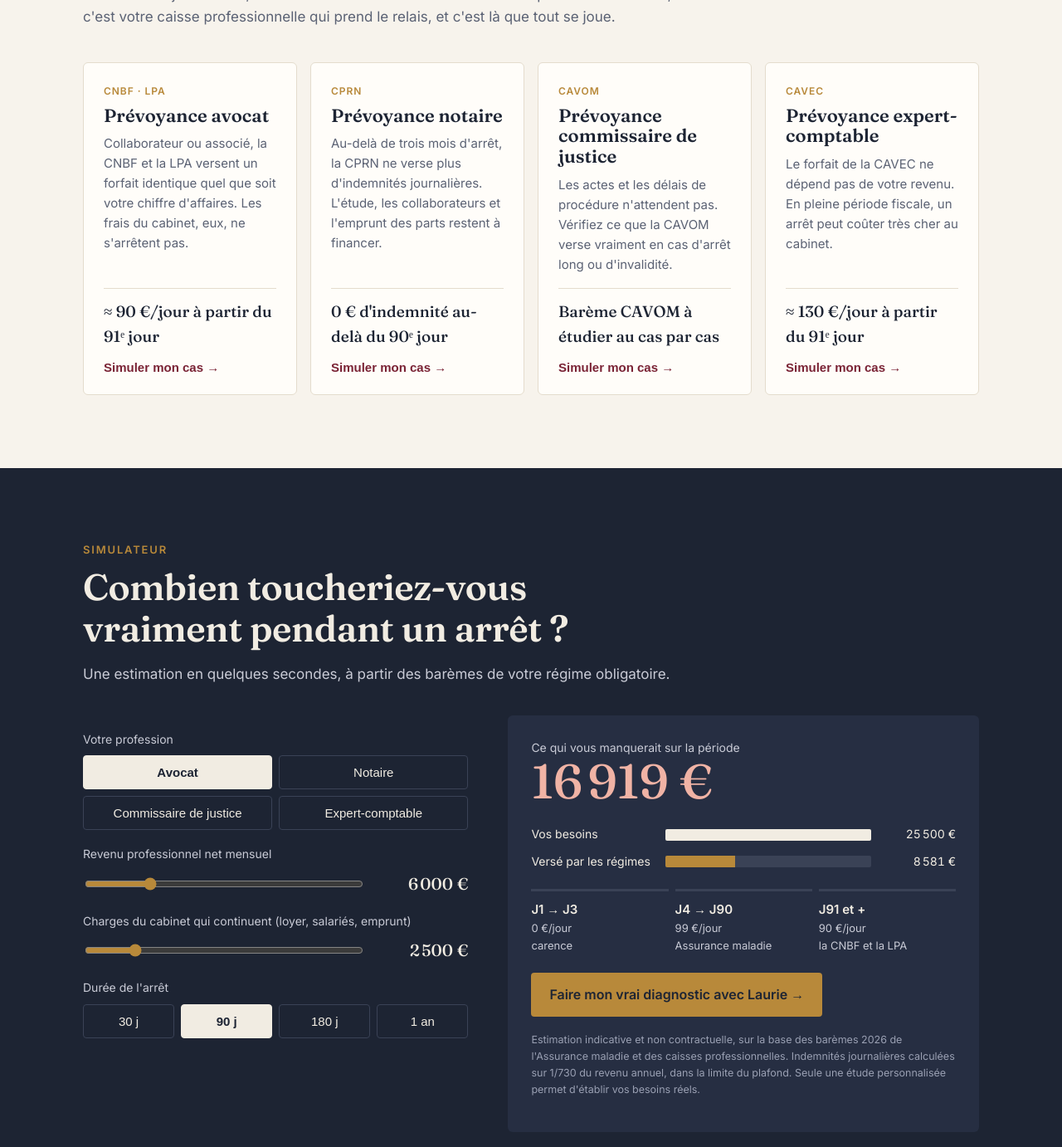
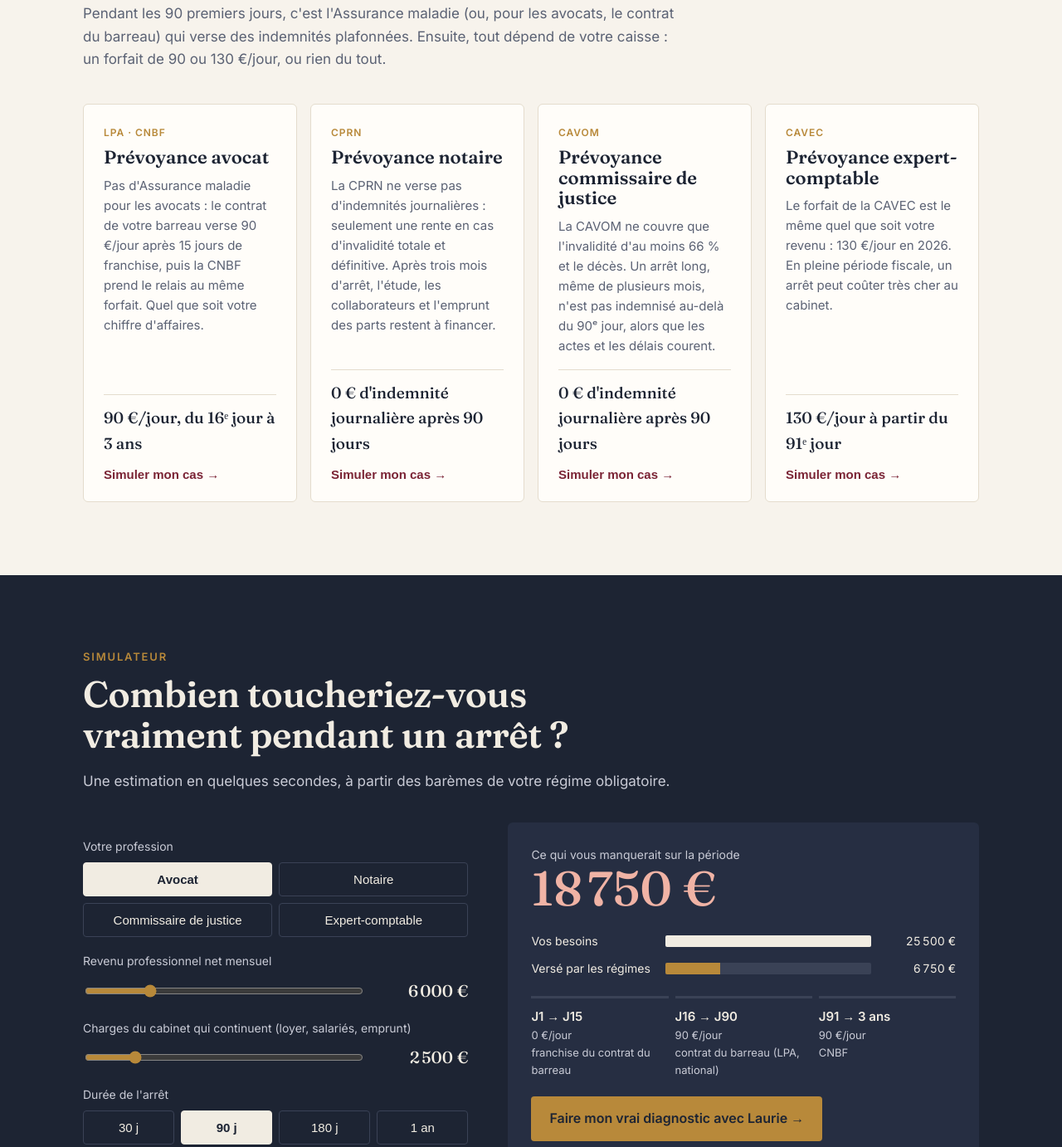
Before and after one commit to guillaumedestaussant/budget2026, a plain HTML site: page le-revenu-du-droit/index.html in a window 1280 px wide. Shown: the part 1769-3151 px from the top of the page at 83% size. Drawn offline with Linux system fonts and the light colour scheme.

Commit message:
Use verified 2026 barèmes in prévoyance simulator
Lawyers are not covered by Assurance maladie daily allowances (bar
contract J16-J90 then CNBF); CPRN and CAVOM pay no daily allowance
after day 90; CAVEC 130 EUR/day from day 91.

Co-Authored-By: Claude Opus 5.5 <noreply@anthropic.com>
Claude-Session: https://claude.ai/code/session_01WghZ1hTPFFLXQcjd9fFyrG

```diff
--- a/le-revenu-du-droit/index.html
+++ b/le-revenu-du-droit/index.html
@@ -231,9 +231,9 @@ footer .legal{border-top:1px solid #333b50;margin-top:36px;padding-top:20px;font
 <!-- REPERES -->
 <section class="facts" aria-label="Repères 2026">
   <div class="wrap grid">
-    <div><b>3 jours</b><span>sans aucune indemnité au début de chaque arrêt</span></div>
-    <div><b>197 €/jour</b><span>au maximum versés par l'Assurance maladie, quel que soit votre revenu</span></div>
-    <div><b>90 jours</b><span>après quoi votre caisse professionnelle prend le relais, souvent avec un forfait</span></div>
+    <div><b>3 à 15 jours</b><span>sans aucune indemnité au début de chaque arrêt</span></div>
+    <div><b>197 €/jour</b><span>au maximum versés par l'Assurance maladie, quel que soit votre revenu (avocats exclus)</span></div>
+    <div><b>90 jours</b><span>après quoi votre caisse verse un forfait… ou rien du tout pour les notaires et commissaires de justice</span></div>
     <div><b>0 €</b><span>pour les charges du cabinet, qu'aucun régime obligatoire ne couvre</span></div>
   </div>
 </section>
@@ -259,7 +259,7 @@ footer .legal{border-top:1px solid #333b50;margin-top:36px;padding-top:20px;font
     <div class="section-head">
       <div class="eyebrow">Votre métier</div>
       <h2>Chaque profession a sa caisse. Chacune laisse un trou.</h2>
-      <p class="muted">Du 4ᵉ au 90ᵉ jour d'arrêt, l'Assurance maladie verse des indemnités plafonnées. Ensuite, c'est votre caisse professionnelle qui prend le relais, et c'est là que tout se joue.</p>
+      <p class="muted">Pendant les 90 premiers jours, c'est l'Assurance maladie (ou, pour les avocats, le contrat du barreau) qui verse des indemnités plafonnées. Ensuite, tout dépend de votre caisse : un forfait de 90 ou 130 €/jour, ou rien du tout.</p>
     </div>
     <div class="profs" id="profCards"></div>
   </div>
@@ -445,24 +445,35 @@ footer .legal{border-top:1px solid #333b50;margin-top:36px;padding-top:20px;font
    ================================================================== */
 const CONFIG = {
   formEndpoint: "",            // URL qui reçoit les formulaires (Formspree, Make…). Vide = démo.
-  cpamMaxPerDay: 197.51,       // IJ Assurance maladie J4–J90, plafond 3 PASS / 730 (2026, à vérifier)
+  cpamMaxPerDay: 197.51,       // IJ Assurance maladie : 1/730 du revenu, plafond 197,51 €/jour au 1er janvier 2026 (ameli.fr)
+  // Phases d'indemnisation par profession. perDay "cpam" = 1/730 du revenu annuel, plafonné.
+  // Sources vérifiées le 21/11/2026 : ameli.fr, cnbf.fr, cnb.avocat.fr, note LPA du barreau de Versailles,
+  // cprn.fr, guide Cavom, cavec.fr.
   professions: [
-    { id:"avocat", label:"Avocat", tag:"CNBF · LPA", caisse:"la CNBF et la LPA",
-      perDayAfter90: 90, // à vérifier : IJ CNBF / LPA versées du 91e au 1095e jour
-      fact:"≈ 90 €/jour à partir du 91ᵉ jour",
-      text:"Collaborateur ou associé, la CNBF et la LPA versent un forfait identique quel que soit votre chiffre d'affaires. Les frais du cabinet, eux, ne s'arrêtent pas." },
-    { id:"notaire", label:"Notaire", tag:"CPRN", caisse:"la CPRN",
-      perDayAfter90: 0, // à vérifier : pas d'IJ CPRN au-delà de 90 jours
-      fact:"0 € d'indemnité au-delà du 90ᵉ jour",
-      text:"Au-delà de trois mois d'arrêt, la CPRN ne verse plus d'indemnités journalières. L'étude, les collaborateurs et l'emprunt des parts restent à financer." },
-    { id:"cj", label:"Commissaire de justice", tag:"CAVOM", caisse:"la CAVOM",
-      perDayAfter90: null, // à compléter : barème CAVOM à confirmer
-      fact:"Barème CAVOM à étudier au cas par cas",
-      text:"Les actes et les délais de procédure n'attendent pas. Vérifiez ce que la CAVOM verse vraiment en cas d'arrêt long ou d'invalidité." },
-    { id:"ec", label:"Expert-comptable", tag:"CAVEC", caisse:"la CAVEC",
-      perDayAfter90: 130, // à vérifier : IJ CAVEC à partir du 91e jour
-      fact:"≈ 130 €/jour à partir du 91ᵉ jour",
-      text:"Le forfait de la CAVEC ne dépend pas de votre revenu. En pleine période fiscale, un arrêt peut coûter très cher au cabinet." },
+    { id:"avocat", label:"Avocat", tag:"LPA · CNBF",
+      phases:[ {from:1,to:15,perDay:0,label:"franchise du contrat du barreau"},
+               {from:16,to:90,perDay:90,label:"contrat du barreau (LPA, national)"},
+               {from:91,to:1095,perDay:90,label:"CNBF"} ],
+      fact:"90 €/jour, du 16ᵉ jour à 3 ans",
+      text:"Pas d'Assurance maladie pour les avocats : le contrat de votre barreau verse 90 €/jour après 15 jours de franchise, puis la CNBF prend le relais au même forfait. Quel que soit votre chiffre d'affaires." },
+    { id:"notaire", label:"Notaire", tag:"CPRN",
+      phases:[ {from:1,to:3,perDay:0,label:"carence"},
+               {from:4,to:90,perDay:"cpam",label:"Assurance maladie"},
+               {from:91,to:1095,perDay:0,label:"CPRN : aucune indemnité journalière"} ],
+      fact:"0 € d'indemnité journalière après 90 jours",
+      text:"La CPRN ne verse pas d'indemnités journalières : seulement une rente en cas d'invalidité totale et définitive. Après trois mois d'arrêt, l'étude, les collaborateurs et l'emprunt des parts restent à financer." },
+    { id:"cj", label:"Commissaire de justice", tag:"CAVOM",
+      phases:[ {from:1,to:3,perDay:0,label:"carence"},
+               {from:4,to:90,perDay:"cpam",label:"Assurance maladie"},
+               {from:91,to:1095,perDay:0,label:"CAVOM : aucune indemnité journalière"} ],
+      fact:"0 € d'indemnité journalière après 90 jours",
+      text:"La CAVOM ne couvre que l'invalidité d'au moins 66 % et le décès. Un arrêt long, même de plusieurs mois, n'est pas indemnisé au-delà du 90ᵉ jour, alors que les actes et les délais courent." },
+    { id:"ec", label:"Expert-comptable", tag:"CAVEC",
+      phases:[ {from:1,to:3,perDay:0,label:"carence"},
+               {from:4,to:90,perDay:"cpam",label:"Assurance maladie"},
+               {from:91,to:1095,perDay:130,label:"CAVEC"} ],
+      fact:"130 €/jour à partir du 91ᵉ jour",
+      text:"Le forfait de la CAVEC est le même quel que soit votre revenu : 130 €/jour en 2026. En pleine période fiscale, un arrêt peut coûter très cher au cabinet." },
   ],
   durations:[30,90,180,365],
   // Webinaires : jour de la semaine (1 = lundi … 4 = jeudi) et heure. À confirmer avec Laurie.
@@ -512,16 +523,15 @@ function calc(){
   document.querySelectorAll("#simDur button").forEach(b=>b.setAttribute("aria-pressed",+b.dataset.d===days));
   $("#revOut").textContent=eur(rev); $("#chgOut").textContent=eur(chg);
   const cpamDay=Math.min(rev*12/730,CONFIG.cpamMaxPerDay);
-  const d1=Math.min(days,3), d2=Math.max(0,Math.min(days,90)-3), d3=Math.max(0,days-90);
-  const after=p.perDayAfter90??0;
-  const paid=d2*cpamDay+d3*after;
+  const rate=ph=>ph.perDay==="cpam"?cpamDay:ph.perDay;
+  let paid=0; p.phases.forEach(ph=>{const n=Math.max(0,Math.min(days,ph.to)-ph.from+1); paid+=n*rate(ph);});
   const need=(rev+chg)*days/30;
   const gap=Math.max(0,need-paid);
   $("#gap").textContent=eur(gap);
   $("#vNeed").textContent=eur(need); $("#vPaid").textContent=eur(paid);
   $("#bNeed").style.width="100%"; $("#bPaid").style.width=(need?Math.min(100,paid/need*100):0)+"%";
-  $("#tl").innerHTML=`<div><b>J1 → J3</b>0 €/jour<br>carence</div><div><b>J4 → J90</b>${eur(cpamDay)}/jour<br>Assurance maladie</div><div><b>J91 et +</b>${p.perDayAfter90==null?"à étudier":eur(after)+"/jour"}<br>${esc(p.caisse)}</div>`;
-  $("#simNote").textContent=(p.perDayAfter90==null?`Le barème de ${p.caisse} n'est pas intégré : au-delà de 90 jours, le calcul ne compte aucun versement. `:"")+"Estimation indicative et non contractuelle, sur la base des barèmes 2026 de l'Assurance maladie et des caisses professionnelles. Indemnités journalières calculées sur 1/730 du revenu annuel, dans la limite du plafond. Seule une étude personnalisée permet d'établir vos besoins réels.";
+  $("#tl").innerHTML=p.phases.map(ph=>`<div><b>J${ph.from} → ${ph.to>=1095?"3 ans":"J"+ph.to}</b>${rate(ph)?eur(rate(ph))+"/jour":"0 €/jour"}<br>${esc(ph.label)}</div>`).join("");
+  $("#simNote").textContent=(prof==="avocat"?"Montants du contrat national LPA ; certains barreaux (Paris notamment) ont des garanties différentes. ":"")+"Estimation indicative et non contractuelle, sur la base des barèmes 2026 de l'Assurance maladie et des caisses professionnelles (montants bruts). Indemnités de l'Assurance maladie calculées sur 1/730 du revenu annuel, dans la limite de 197,51 €/jour. Seule une étude personnalisée permet d'établir vos besoins réels.";
   window._sim={profession:p.label,revenu:rev,charges:chg,jours:days,manque:Math.round(gap)};
 }
 calc();
```
